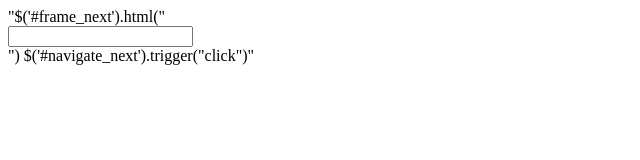
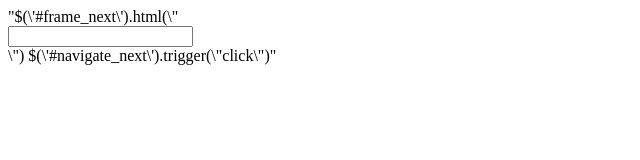
Before and after one commit to dlwjdgud0621/jade-eie, a plain HTML site: page index.html in a window 1280 px wide. Shown: the full height of the page, 0-640 px from the left. Drawn offline with Linux system fonts and the light colour scheme.

Commit message:
Update index.html

```diff
--- a/index.html
+++ b/index.html
@@ -1,7 +1,7 @@
 <html>
 
-"$('#frame_next').html("<div style=\"padding:0 10px 0 0;\" id=\"frame_next\"><input type=\"image\" id=\"navigate_next\" class=\"navi_enabled\" onclick=\"setNextPage()\" src=\"/player/prep/images/p5/icn-nex.png\" style=\"max-width: 100%;\"> </div>")
-$('#navigate_next').trigger("click")"
+"$(\'#frame_next\').html(\"<div style=\"padding:0 10px 0 0;\" id=\"frame_next\"><input type=\"image\" id=\"navigate_next\" class=\"navi_enabled\" onclick=\"setNextPage()\" src=\"/player/prep/images/p5/icn-nex.png\" style=\"max-width: 100%;\"> </div>\")
+$(\'#navigate_next\').trigger(\"click\")"
 
 
 </html>
```
